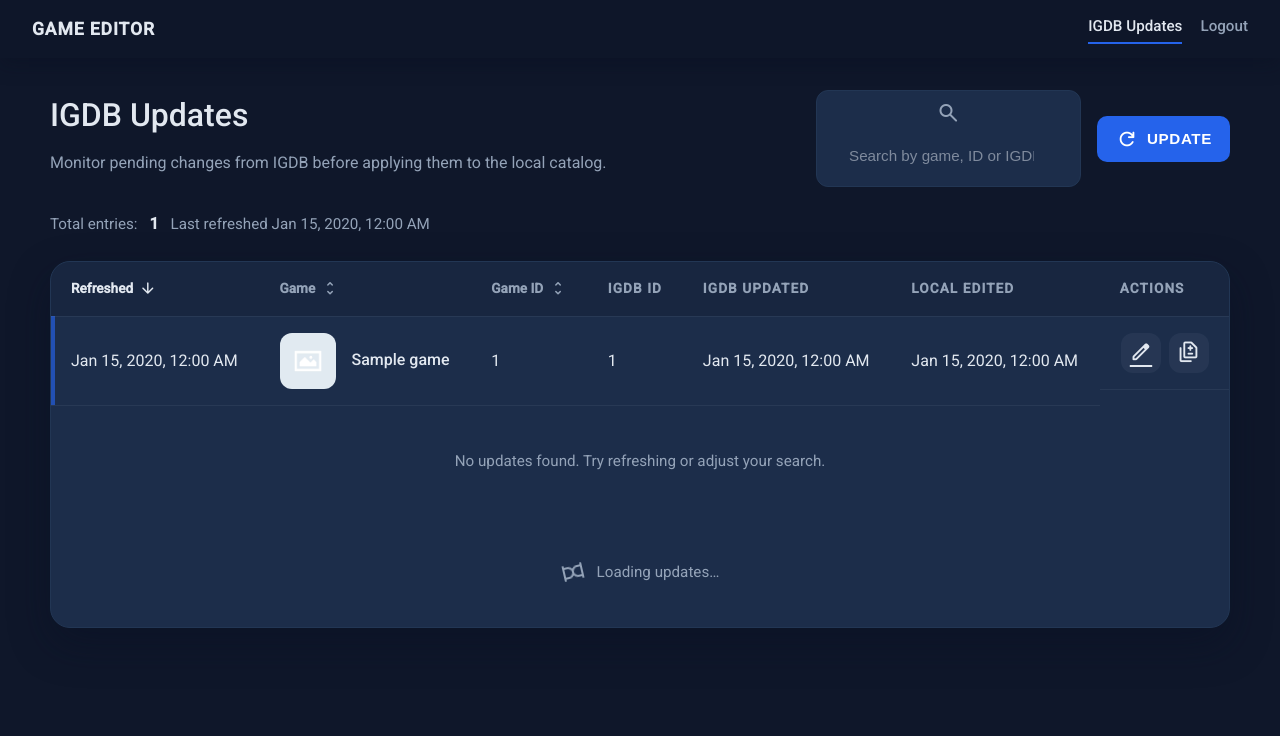
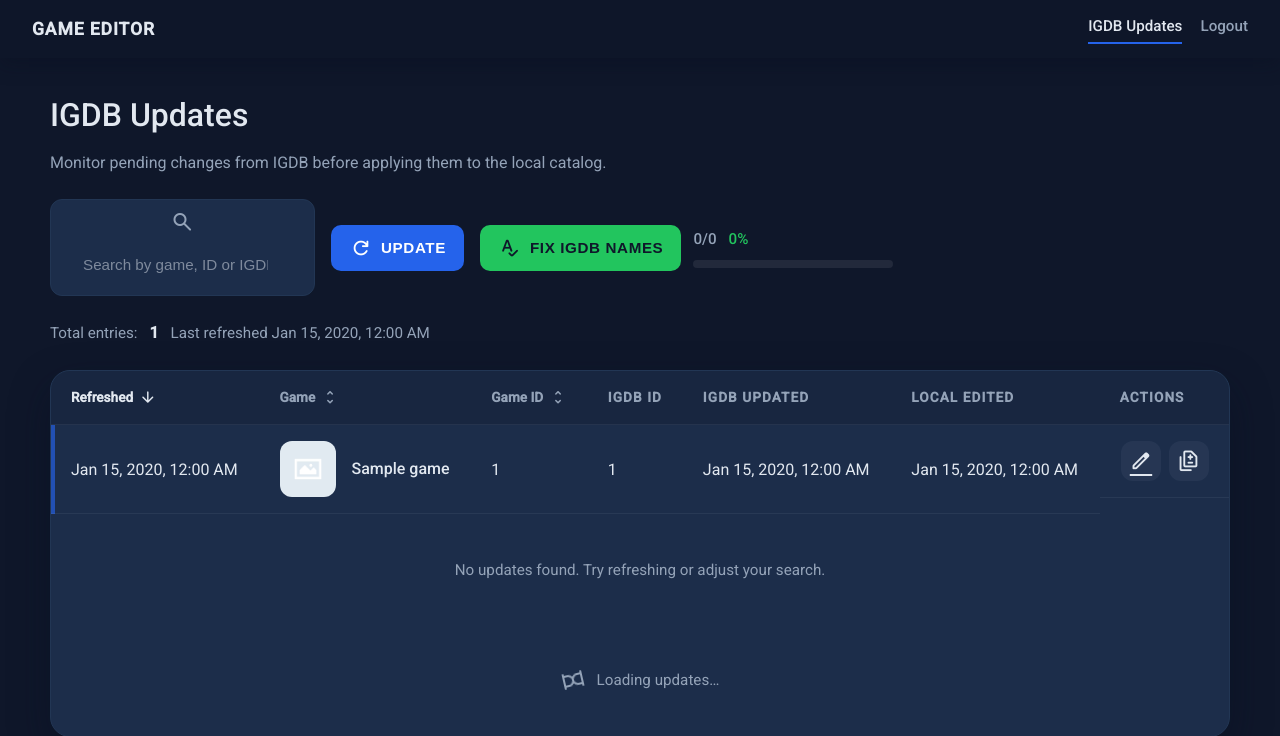
Before and after one commit to vinibailo/TT-Game-Liste-2, a Flask app: page /updates in a window 1280 px wide. Shown: the top 736 px of the page. Run offline with Flask 3, Linux system fonts and the light colour scheme; the visitor is signed in with stand-in values (Sample User, id 1); tables that the repository leaves empty hold one stand-in row (values such as "Sample post").

Commit message:
Add IGDB name correction workflow

```diff
--- a/app.py
+++ b/app.py
@@ -3516,6 +3516,211 @@ def api_updates_refresh():
     return jsonify({'status': 'ok', 'updated': updated, 'missing': missing})
 
 
+@app.route('/api/updates/fix-names', methods=['POST'])
+def api_updates_fix_names():
+    payload = request.get_json(silent=True) or {}
+    try:
+        offset = int(payload.get('offset', 0))
+    except (TypeError, ValueError):
+        offset = 0
+    try:
+        limit = int(payload.get('limit', 50))
+    except (TypeError, ValueError):
+        limit = 50
+    if offset < 0:
+        offset = 0
+    if limit <= 0:
+        limit = 50
+    limit = min(limit, 200)
+
+    with db_lock:
+        conn = get_db()
+        cur = conn.execute(
+            'SELECT COUNT(*) AS total FROM processed_games '
+            'WHERE TRIM(COALESCE("igdb_id", "")) != ""'
+        )
+        total_row = cur.fetchone()
+
+    total = 0
+    if total_row is not None:
+        try:
+            total = int(total_row['total'])
+        except (KeyError, TypeError, ValueError):
+            try:
+                total = int(total_row[0])
+            except (IndexError, TypeError, ValueError):
+                total = 0
+    if total < 0:
+        total = 0
+
+    if total == 0:
+        return jsonify(
+            {
+                'status': 'ok',
+                'total': 0,
+                'processed': 0,
+                'updated': 0,
+                'unchanged': 0,
+                'missing': [],
+                'missing_remote': [],
+                'missing_name': [],
+                'invalid': 0,
+                'done': True,
+                'next_offset': 0,
+            }
+        )
+
+    if offset >= total:
+        return jsonify(
+            {
+                'status': 'ok',
+                'total': total,
+                'processed': total,
+                'updated': 0,
+                'unchanged': 0,
+                'missing': [],
+                'missing_remote': [],
+                'missing_name': [],
+                'invalid': 0,
+                'done': True,
+                'next_offset': total,
+            }
+        )
+
+    with db_lock:
+        conn = get_db()
+        cur = conn.execute(
+            '''SELECT "ID", "igdb_id", "Name" FROM processed_games
+               WHERE TRIM(COALESCE("igdb_id", "")) != ""
+               ORDER BY "ID"
+               LIMIT ? OFFSET ?''',
+            (limit, offset),
+        )
+        rows = cur.fetchall()
+
+    batch_count = len(rows)
+    if batch_count == 0:
+        processed = min(offset, total)
+        done = processed >= total
+        return jsonify(
+            {
+                'status': 'ok',
+                'total': total,
+                'processed': processed,
+                'updated': 0,
+                'unchanged': 0,
+                'missing': [],
+                'missing_remote': [],
+                'missing_name': [],
+                'invalid': 0,
+                'done': done,
+                'next_offset': processed,
+            }
+        )
+
+    entries: list[dict[str, Any]] = []
+    unique_ids: list[str] = []
+    seen_ids: set[str] = set()
+    invalid_count = 0
+
+    for row in rows:
+        db_id = row['ID']
+        raw_igdb_id = row['igdb_id']
+        igdb_id = coerce_igdb_id(raw_igdb_id)
+        current_name = _normalize_text(row['Name'])
+        entries.append(
+            {
+                'id': db_id,
+                'igdb_id': igdb_id,
+                'current_name': current_name,
+            }
+        )
+        if igdb_id:
+            if igdb_id not in seen_ids:
+                seen_ids.add(igdb_id)
+                unique_ids.append(igdb_id)
+        else:
+            invalid_count += 1
+
+    metadata: dict[str, Mapping[str, Any]] = {}
+    if unique_ids:
+        try:
+            access_token, client_id = exchange_twitch_credentials()
+        except RuntimeError as exc:
+            return jsonify({'error': str(exc)}), 500
+        try:
+            metadata = fetch_igdb_metadata(access_token, client_id, unique_ids) or {}
+        except RuntimeError as exc:
+            return jsonify({'error': str(exc)}), 502
+        except Exception as exc:  # pragma: no cover - defensive guard
+            logger.warning('Failed to fetch IGDB metadata: %s', exc)
+            metadata = {}
+
+    timestamp = now_utc_iso()
+    updates: list[tuple[str, str, Any]] = []
+    updated_count = 0
+    unchanged_count = 0
+    missing_remote: set[str] = set()
+    missing_name: set[str] = set()
+
+    for entry in entries:
+        igdb_id = entry['igdb_id']
+        if not igdb_id:
+            continue
+        payload = metadata.get(igdb_id)
+        if not isinstance(payload, Mapping):
+            missing_remote.add(igdb_id)
+            continue
+        remote_name = _normalize_text(payload.get('name'))
+        if not remote_name:
+            missing_name.add(igdb_id)
+            continue
+        current_name = entry['current_name']
+        if remote_name == current_name:
+            unchanged_count += 1
+            continue
+        db_id = entry['id']
+        try:
+            numeric_id = int(db_id)
+        except (TypeError, ValueError):
+            missing_remote.add(igdb_id)
+            continue
+        updates.append((remote_name, timestamp, numeric_id))
+        updated_count += 1
+
+    if updates:
+        with db_lock:
+            conn = get_db()
+            conn.executemany(
+                'UPDATE processed_games SET "Name"=?, last_edited_at=? WHERE "ID"=?',
+                updates,
+            )
+            conn.commit()
+
+    next_offset = offset + batch_count
+    processed = min(next_offset, total)
+    done = processed >= total
+    missing_remote_list = sorted(missing_remote)
+    missing_name_list = sorted(missing_name)
+    missing_combined = sorted({*missing_remote, *missing_name})
+
+    return jsonify(
+        {
+            'status': 'ok',
+            'total': total,
+            'processed': processed,
+            'updated': updated_count,
+            'unchanged': unchanged_count,
+            'missing': missing_combined,
+            'missing_remote': missing_remote_list,
+            'missing_name': missing_name_list,
+            'invalid': invalid_count,
+            'done': done,
+            'next_offset': min(next_offset, total),
+        }
+    )
+
+
 @app.route('/api/updates', methods=['GET'])
 def api_updates_list():
     return jsonify({'updates': fetch_cached_updates()})
--- a/static/style.css
+++ b/static/style.css
@@ -261,7 +261,8 @@ body.modal-open {
   overflow: hidden;
 }
 
-.progress-bar #progress {
+.progress-bar #progress,
+.progress-bar .progress-fill {
   width: 0;
   height: 100%;
   background: linear-gradient(90deg, var(--color-blue), var(--color-green));
@@ -737,6 +738,23 @@ textarea {
   align-items: center;
   gap: 16px;
   flex-wrap: wrap;
+}
+
+.updates-bulk-action {
+  display: inline-flex;
+  align-items: center;
+  gap: 12px;
+  flex-wrap: wrap;
+}
+
+.updates-progress {
+  min-width: 0;
+  align-items: flex-start;
+}
+
+.updates-progress .progress-bar {
+  width: 200px;
+  max-width: 100%;
 }
 
 .updates-search {
--- a/static/updates.js
+++ b/static/updates.js
@@ -8,9 +8,14 @@
         searchTerm: '',
         detailCache: new Map(),
         updateMap: new Map(),
+        fixingNames: false,
     };
 
     const placeholderImage = '/no-image.jpg';
+    const fixBatchLimit = Math.min(
+        Math.max(Number(config.fixBatchSize) || 50, 1),
+        200,
+    );
 
     const elements = {
         tableBody: document.querySelector('[data-updates-body]'),
@@ -21,6 +26,11 @@
         countLabel: document.querySelector('[data-count]'),
         statusLabel: document.querySelector('[data-refresh-status]'),
         sortButtons: Array.from(document.querySelectorAll('.sort-button[data-sort]')),
+        fixButton: document.querySelector('[data-fix-names]'),
+        fixProgress: document.querySelector('[data-fix-progress]'),
+        fixCount: document.querySelector('[data-fix-count]'),
+        fixPercent: document.querySelector('[data-fix-percent]'),
+        fixBar: document.querySelector('[data-fix-bar]'),
     };
 
     const modal = {
@@ -40,6 +50,7 @@
     const toast = document.getElementById('toast');
     let toastTimer = null;
     let lastFocusedElement = null;
+    let fixHideTimer = null;
 
     function showToast(message, type = 'success') {
         if (!toast) {
@@ -372,6 +383,73 @@
         }
     }
 
+    function setFixButtonLoading(loading) {
+        const button = elements.fixButton;
+        if (!button) {
+            return;
+        }
+        const label = button.querySelector('.btn-label');
+        if (loading) {
+            button.disabled = true;
+            button.setAttribute('aria-busy', 'true');
+            if (label) {
+                if (!button.dataset.originalLabel) {
+                    button.dataset.originalLabel = label.textContent || '';
+                }
+                label.textContent = 'Fixing…';
+            }
+        } else {
+            button.disabled = false;
+            button.removeAttribute('aria-busy');
+            if (label) {
+                const original = button.dataset.originalLabel;
+                if (original) {
+                    label.textContent = original;
+                }
+            }
+        }
+    }
+
+    function setFixProgressVisible(visible) {
+        const container = elements.fixProgress;
+        if (!container) {
+            return;
+        }
+        container.hidden = !visible;
+    }
+
+    function updateFixProgress(processed, total) {
+        const countLabel = elements.fixCount;
+        const percentLabel = elements.fixPercent;
+        const bar = elements.fixBar;
+        const totalNumber = Number(total);
+        const processedNumber = Number(processed);
+        const totalValue = Number.isFinite(totalNumber)
+            ? Math.max(Math.round(totalNumber), 0)
+            : 0;
+        const processedValue = Number.isFinite(processedNumber)
+            ? Math.max(Math.round(processedNumber), 0)
+            : 0;
+        const boundedProcessed = totalValue > 0
+            ? Math.min(processedValue, totalValue)
+            : processedValue;
+        if (countLabel) {
+            countLabel.textContent = `${boundedProcessed}/${totalValue}`;
+        }
+        const percentValue = totalValue > 0
+            ? Math.min(100, (boundedProcessed / totalValue) * 100)
+            : 0;
+        const percentText = Number.isFinite(percentValue)
+            ? (percentValue % 1 === 0 ? percentValue.toFixed(0) : percentValue.toFixed(1))
+            : '0';
+        if (percentLabel) {
+            percentLabel.textContent = `${percentText}%`;
+        }
+        if (bar) {
+            bar.style.width = `${Math.min(100, Math.max(percentValue, 0))}%`;
+        }
+    }
+
     function buildDetailUrl(id) {
         if (config.detailUrlTemplate) {
             return config.detailUrlTemplate.replace('{id}', encodeURIComponent(id));
@@ -396,6 +474,123 @@
         }
         state.detailCache.set(id, payload);
         return payload;
+    }
+
+    async function handleFixNames() {
+        if (state.fixingNames) {
+            return;
+        }
+        if (!config.fixNamesUrl) {
+            showToast('Name fixing endpoint is not configured.', 'warning');
+            return;
+        }
+        state.fixingNames = true;
+        clearTimeout(fixHideTimer);
+        setFixButtonLoading(true);
+        setFixProgressVisible(true);
+        updateFixProgress(0, 0);
+        const missingSet = new Set();
+        let offset = 0;
+        let total = 0;
+        let processed = 0;
+        let totalUpdated = 0;
+        let lastOffset = -1;
+        try {
+            while (true) {
+                const body = { offset };
+                if (Number.isFinite(fixBatchLimit) && fixBatchLimit > 0) {
+                    body.limit = fixBatchLimit;
+                }
+                const response = await fetch(config.fixNamesUrl, {
+                    method: 'POST',
+                    headers: { 'Content-Type': 'application/json' },
+                    body: JSON.stringify(body),
+                });
+                let payload = null;
+                try {
+                    payload = await response.json();
+                } catch (err) {
+                    payload = null;
+                }
+                if (!response.ok || !payload || payload.error) {
+                    const errorMessage = payload && payload.error
+                        ? payload.error
+                        : 'Failed to update game names.';
+                    throw new Error(errorMessage);
+                }
+                const totalCandidate = Number(payload.total);
+                if (Number.isFinite(totalCandidate) && totalCandidate >= 0) {
+                    total = Math.max(Math.round(totalCandidate), 0);
+                }
+                const processedCandidate = Number(payload.processed);
+                if (Number.isFinite(processedCandidate) && processedCandidate >= 0) {
+                    processed = Math.max(Math.round(processedCandidate), 0);
+                }
+                const updatedCandidate = Number(payload.updated);
+                if (Number.isFinite(updatedCandidate) && updatedCandidate > 0) {
+                    totalUpdated += Math.max(Math.round(updatedCandidate), 0);
+                }
+                const missing = Array.isArray(payload.missing) ? payload.missing : [];
+                missing.forEach((item) => {
+                    if (item === null || item === undefined) {
+                        return;
+                    }
+                    const value = String(item).trim();
+                    if (value) {
+                        missingSet.add(value);
+                    }
+                });
+                updateFixProgress(processed, total);
+                const done = Boolean(payload.done);
+                if (done) {
+                    break;
+                }
+                const nextOffsetCandidate = Number(
+                    payload.next_offset !== undefined ? payload.next_offset : payload.processed,
+                );
+                if (Number.isFinite(nextOffsetCandidate) && nextOffsetCandidate >= 0) {
+                    offset = Math.round(nextOffsetCandidate);
+                } else {
+                    offset = processed;
+                }
+                if (offset === lastOffset) {
+                    offset += fixBatchLimit;
+                }
+                lastOffset = offset;
+            }
+            const missingCount = missingSet.size;
+            let toastType = 'success';
+            let message = '';
+            if (total === 0) {
+                message = 'No games with an IGDB ID were found.';
+                toastType = 'warning';
+            } else if (totalUpdated > 0) {
+                message = `Updated ${totalUpdated} game name${totalUpdated === 1 ? '' : 's'} from IGDB.`;
+            } else {
+                message = 'No game names required updating.';
+            }
+            if (missingCount > 0) {
+                const plural = missingCount === 1 ? '' : 's';
+                message += ` ${missingCount} IGDB record${plural} missing.`;
+                toastType = 'warning';
+            }
+            if (total > 0) {
+                state.detailCache.clear();
+                await loadUpdates();
+            }
+            showToast(message, toastType);
+        } catch (error) {
+            console.error(error);
+            showToast(error.message, 'warning');
+        } finally {
+            state.fixingNames = false;
+            setFixButtonLoading(false);
+            clearTimeout(fixHideTimer);
+            fixHideTimer = setTimeout(() => {
+                updateFixProgress(0, 0);
+                setFixProgressVisible(false);
+            }, 1200);
+        }
     }
 
     function showModalShell() {
@@ -631,6 +826,9 @@
         if (elements.refreshButton) {
             elements.refreshButton.addEventListener('click', handleRefresh);
         }
+        if (elements.fixButton) {
+            elements.fixButton.addEventListener('click', handleFixNames);
+        }
         if (modal.closeButton) {
             modal.closeButton.addEventListener('click', closeModal);
         }
--- a/templates/updates.html
+++ b/templates/updates.html
@@ -43,6 +43,24 @@
                     </span>
                     <span class="btn-label">Update</span>
                 </button>
+                <div class="updates-bulk-action">
+                    <button type="button" class="btn btn-green" data-fix-names>
+                        <span class="btn-icon" aria-hidden="true">
+                            <span class="material-symbols-rounded">spellcheck</span>
+                        </span>
+                        <span class="btn-label">Fix IGDB Names</span>
+                        <span class="sr-only">Fix processed game names using IGDB data</span>
+                    </button>
+                    <div class="progress-indicator updates-progress" data-fix-progress hidden>
+                        <div class="progress-metrics">
+                            <span class="progress-count" data-fix-count>0/0</span>
+                            <span class="progress-percent" data-fix-percent>0%</span>
+                        </div>
+                        <div class="progress-bar">
+                            <div class="progress-fill" data-fix-bar></div>
+                        </div>
+                    </div>
+                </div>
             </div>
         </header>
         <section class="updates-summary" aria-live="polite">
@@ -136,6 +154,7 @@
             editBaseUrl: {{ url_for('index')|tojson }},
             updatesUrl: {{ url_for('api_updates_list')|tojson }},
             refreshUrl: {{ url_for('api_updates_refresh')|tojson }},
+            fixNamesUrl: {{ url_for('api_updates_fix_names')|tojson }},
             detailUrlTemplate: {{ url_for('api_updates_detail', processed_game_id=0)|replace('0', '{id}')|tojson }}
         };
     </script>
```
Also changed, not shown: tests/test_updates_api.py (+137 -0 lines).
